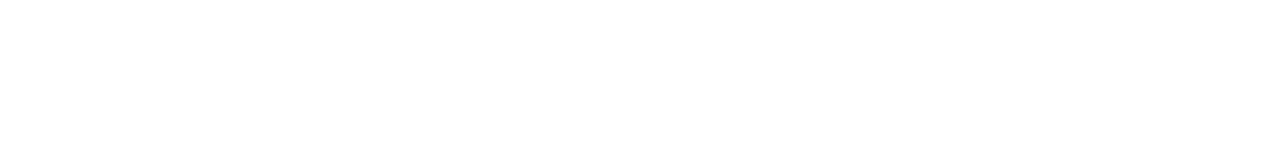
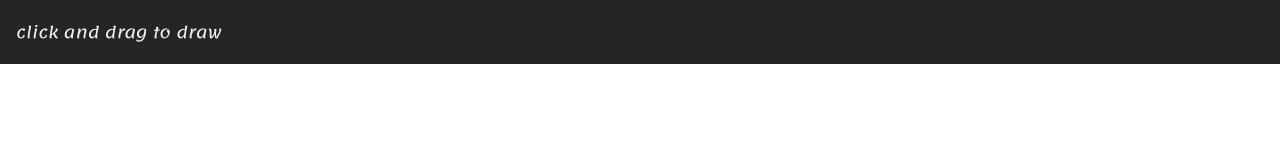
Before and after one commit to Shivelle/JS30Challenge, a plain HTML site: page 8-HTML5Canvas/index.html in a window 1280 px wide. Drawn offline with Linux system fonts and the light colour scheme.

Commit message:
finish this

```diff
--- a/8-HTML5Canvas/app.js
+++ b/8-HTML5Canvas/app.js
@@ -1,5 +1,7 @@
 const canvas 	= document.querySelector('#draw');
 const ctx 		= canvas.getContext('2d');
+const howTo		= document.querySelector('.how-to');
+
 
 canvas.width 	= window.innerWidth;
 canvas.height 	= window.innerHeight;
@@ -16,7 +18,10 @@ let direction	= true;
 
 // functions
 function draw(e) {
-  if (!isDrawing) return; // stop drawing when mouse is not down
+  if (!isDrawing)
+  	return;
+
+
   //console.log(e);
   ctx.strokeStyle = `hsl(${hue}, 100%, 50%)`;
   ctx.beginPath();
@@ -44,6 +49,7 @@ function draw(e) {
 }
 
 
+
 // event listeners
 canvas.addEventListener('mousedown', (e) => {
 	isDrawing = true;
--- a/8-HTML5Canvas/index.html
+++ b/8-HTML5Canvas/index.html
@@ -3,12 +3,18 @@
 <head>
   <meta charset="UTF-8">
   <title>HTML5 Canvas</title>
+  <link href="https://fonts.googleapis.com/css?family=Lemonada" rel="stylesheet">
   <link rel="stylesheet" type="text/css" href="styles.css">
+
 </head>
 <body>
 
+<div class="how-to">
+	click and drag to draw
+</div>
 
 <canvas id="draw"></canvas>
+
 
 
 
--- a/8-HTML5Canvas/styles.css
+++ b/8-HTML5Canvas/styles.css
@@ -4,8 +4,16 @@ body {
 	height: 100vh;
 	width: 100vw;
 	overflow: hidden;
+	cursor: crosshair;
+	font-family: sans-serif;
+	color: #787878;
+	font-family: 'Lemonada', cursive;
 }
 
 
-#canvas {
+.how-to {
+	padding: 1em;
+	margin: 0;
+	background: #252525;
+	color: #efefef;
 }
```
